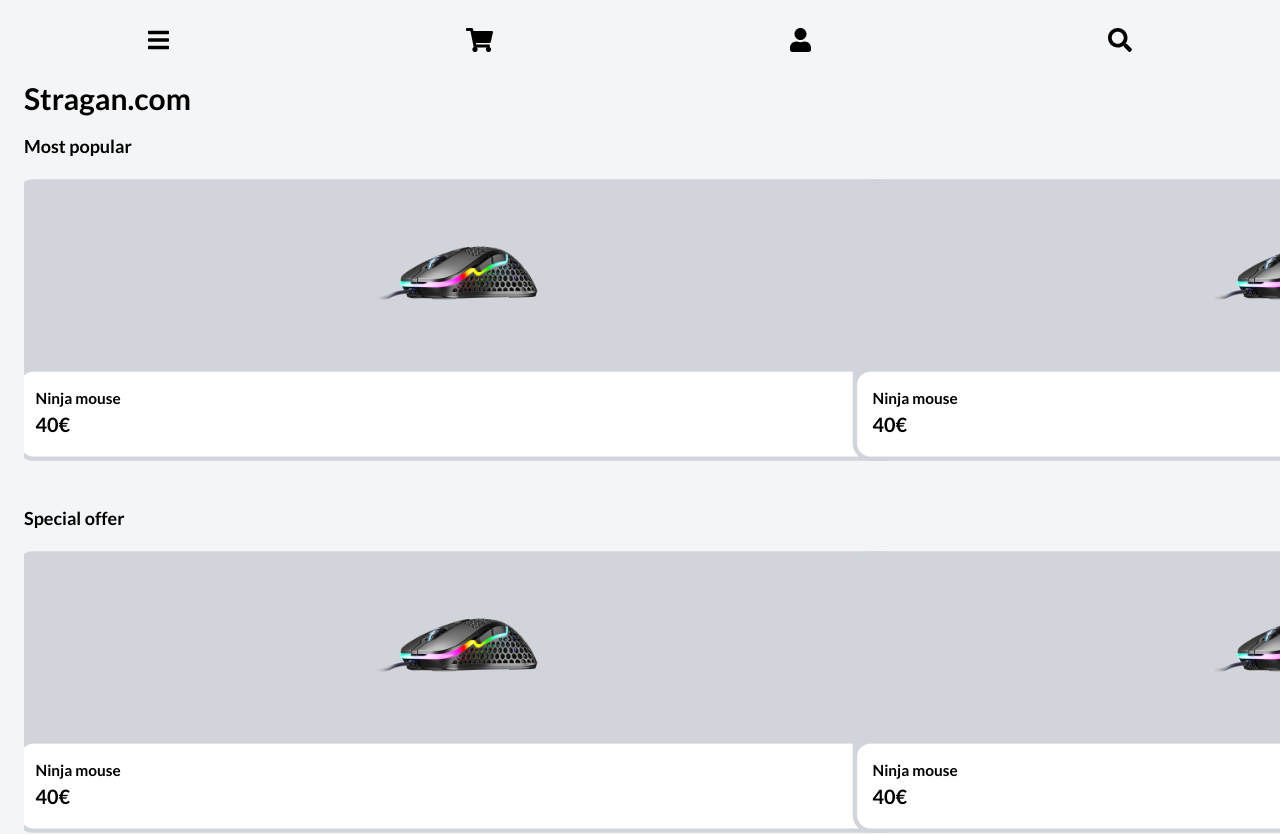
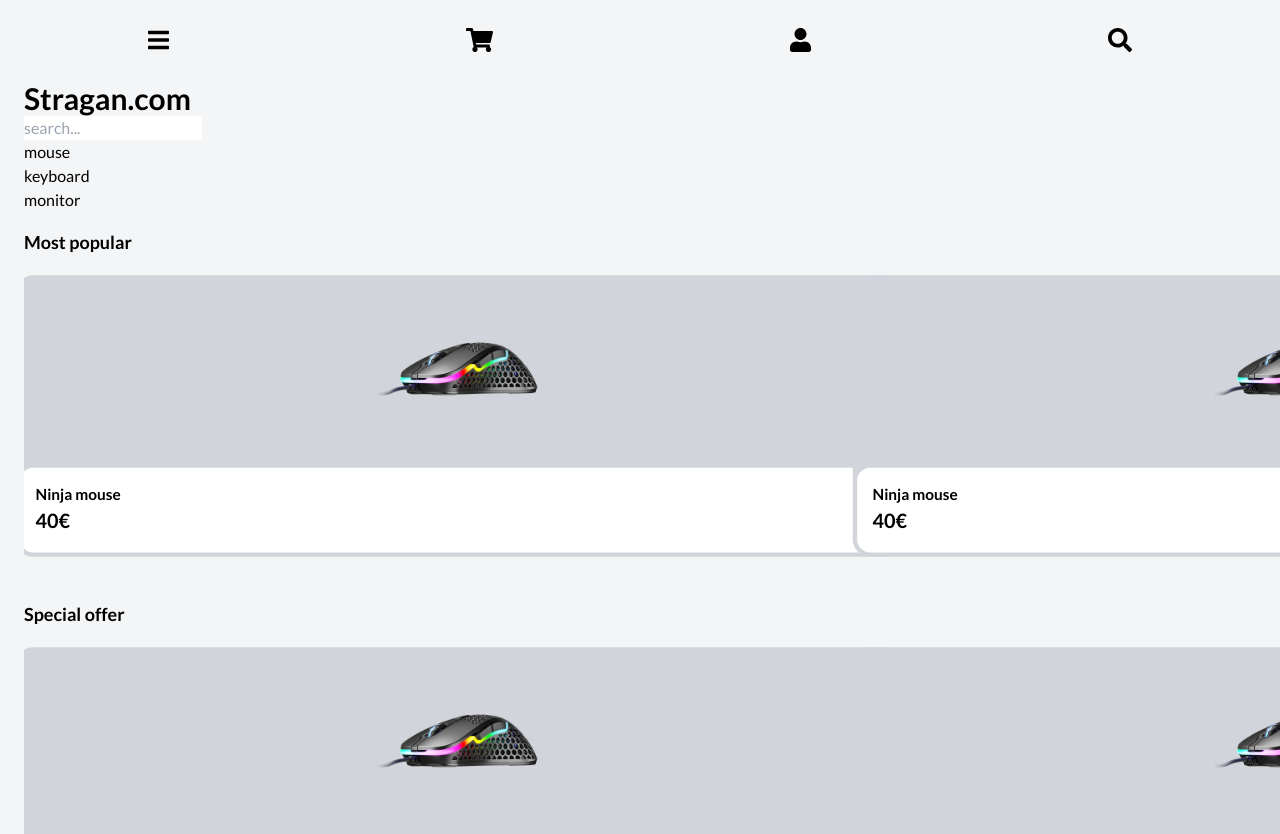
Before and after one commit to dr0er/ecommerce-gaming-shop, a React (Create React App) app in the folder Frontend/: page /mainPage in a window 1280 px wide. Shown: the top 834 px of the page. Built offline with nearby package versions, Linux system fonts and the light colour scheme.

Commit message:
searchbar layout

```diff
--- a/Frontend/src/Components/ItemPreview/ItemPreview.tsx
+++ b/Frontend/src/Components/ItemPreview/ItemPreview.tsx
@@ -25,7 +25,7 @@ const ItemPreview = ({ index }: ItemPreviewProps) => {
         isMenuOpen && 'scale-110',
       )}>
       <img className="mx-auto h-2/3 scroll-snap-center" src={mouse} alt="Displaying mouse image" />
-      <div className="bg-white flex justify-between items-center justify-center m-1 p-3.5 rounded-xl h-1/3">
+      <div className="bg-white flex justify-between items-center m-1 p-3.5 rounded-xl h-1/3">
         <div>
           <p className="text-sm font-bold">Ninja mouse</p>
           <div className="font-bold text-lg">40€</div>
--- a/Frontend/src/Components/MainPage/MainPage.tsx
+++ b/Frontend/src/Components/MainPage/MainPage.tsx
@@ -1,10 +1,14 @@
 import Layout from '../Layout/Layout'
+import SearchBar from '../SearchBar'
 import { Carousel } from './Carousel'
 import { SpecialCarousel } from './SpecialCarousel'
 
 export const MainPage = () => {
   return (
     <Layout title="MainPage">
+      <div className="mx-auto px-6 ">
+        <SearchBar />
+      </div>
       <div className="flex pl-6 flex-col gap-6">
         <Carousel title="Most popular" />
         <Carousel title="Special offer" />
--- a/Frontend/src/Components/SearchBar.tsx
+++ b/Frontend/src/Components/SearchBar.tsx
@@ -1,5 +1,30 @@
+import { useState } from 'react'
+
 const SearchBar = () => {
-  return <div>Heloo world!</div>
+  const itemList = ['mouse', 'keyboard', 'monitor']
+  const [search, setSearch] = useState('')
+
+  const filterItems =
+    search.length === 0
+      ? itemList
+      : itemList.filter((item) => item.toLowerCase().includes(search.toLowerCase()))
+
+  return (
+    <>
+      <input
+        value={search}
+        type="text"
+        name="search"
+        placeholder="search..."
+        onChange={(e) => setSearch(e.target.value)}
+      />
+      <div>
+        {filterItems.map((item) => (
+          <p key={filterItems.indexOf(item)}>{item}</p>
+        ))}
+      </div>
+    </>
+  )
 }
 
 export default SearchBar
```
